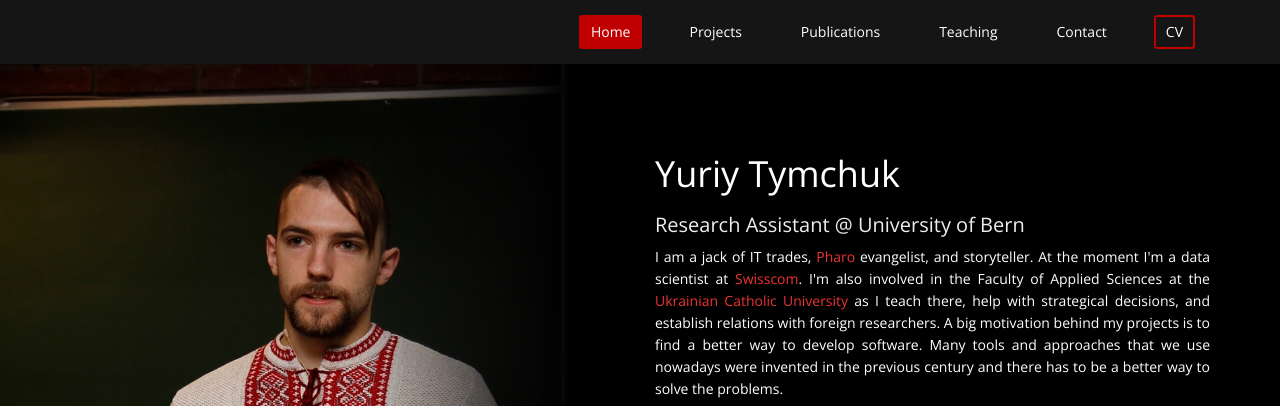
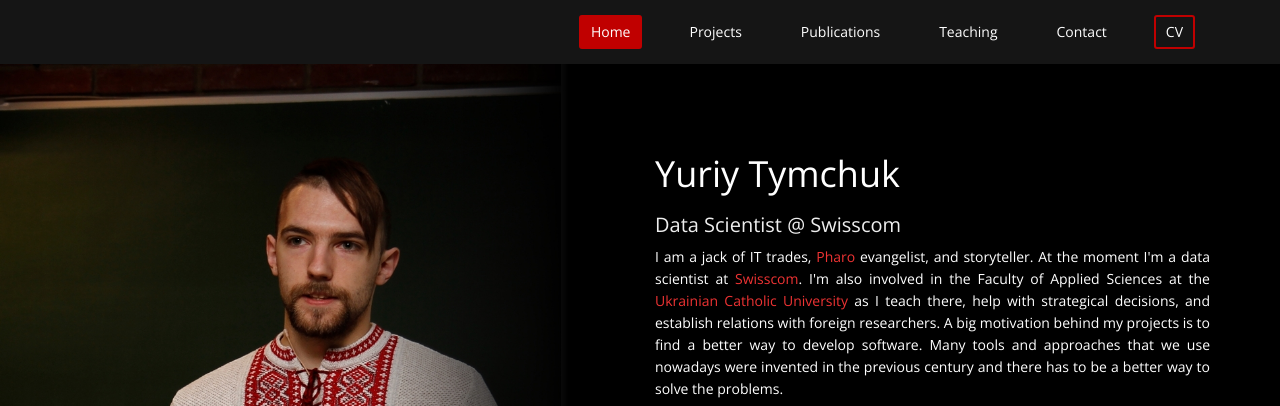
Before and after one commit to Uko/uko.github.io, a Jekyll site: the page built from index.html, in a window 1280 px wide. Shown: the top 406 px of the page. Built offline with Jekyll 4.4.1, drawn with Linux system fonts in a browser that asks for light colours; nearby versions of some CDN libraries.

Commit message:
subtitle update

```diff
--- a/index.html
+++ b/index.html
@@ -10,7 +10,7 @@ title: Home
                 <div class="col-sm-6 col-sm-offset-6">
                         <img alt="portrait" src="/images/ico/apple-touch-icon-76x76.png" class="visible-xs pull-left" />
                         <h1 class="animation animated-item-1">Yuriy Tymchuk</h1>
-                        <h2 class="animation animated-item-2">Research Assistant @ University of Bern</h2>
+                        <h2 class="animation animated-item-2">Data Scientist @ Swisscom</h2>
                         <div class="animation animated-item-3">
                           <p>
                 I am a jack of IT trades,
```
